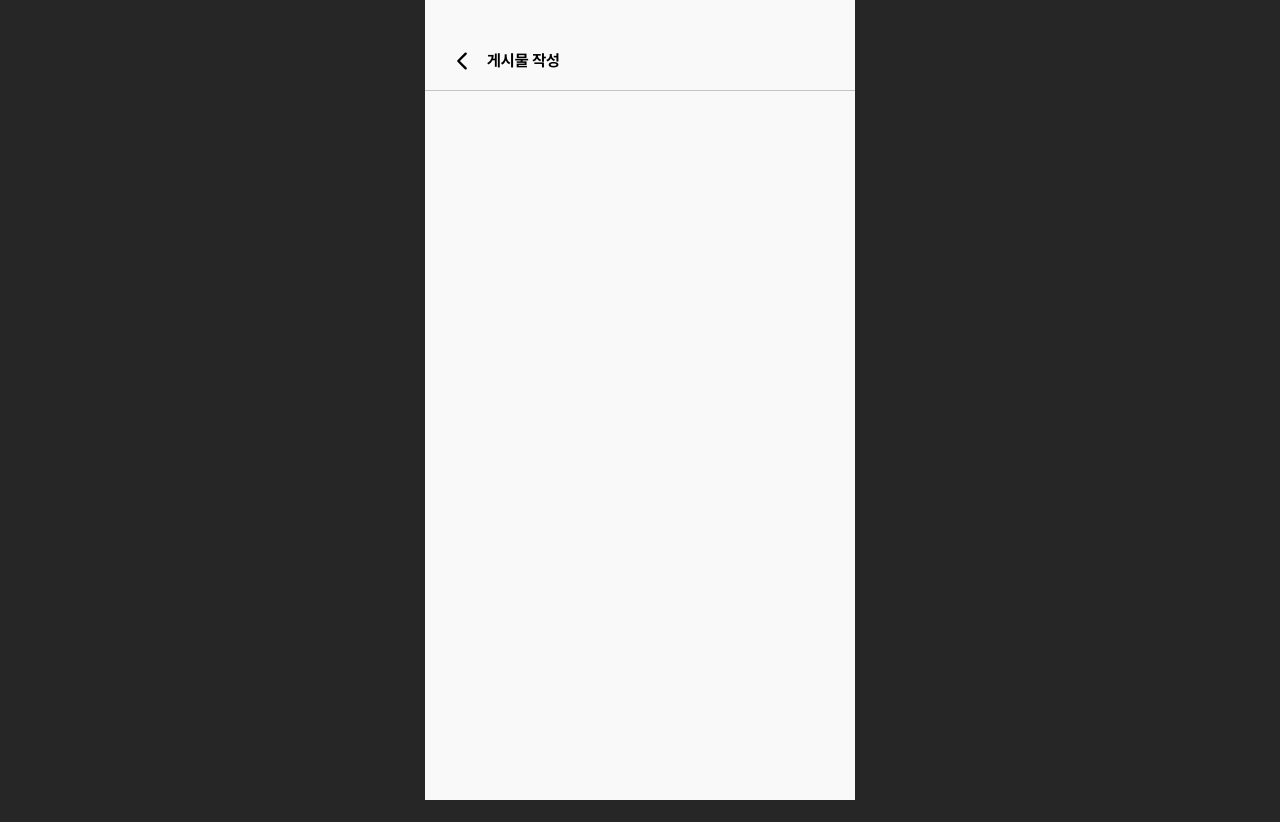
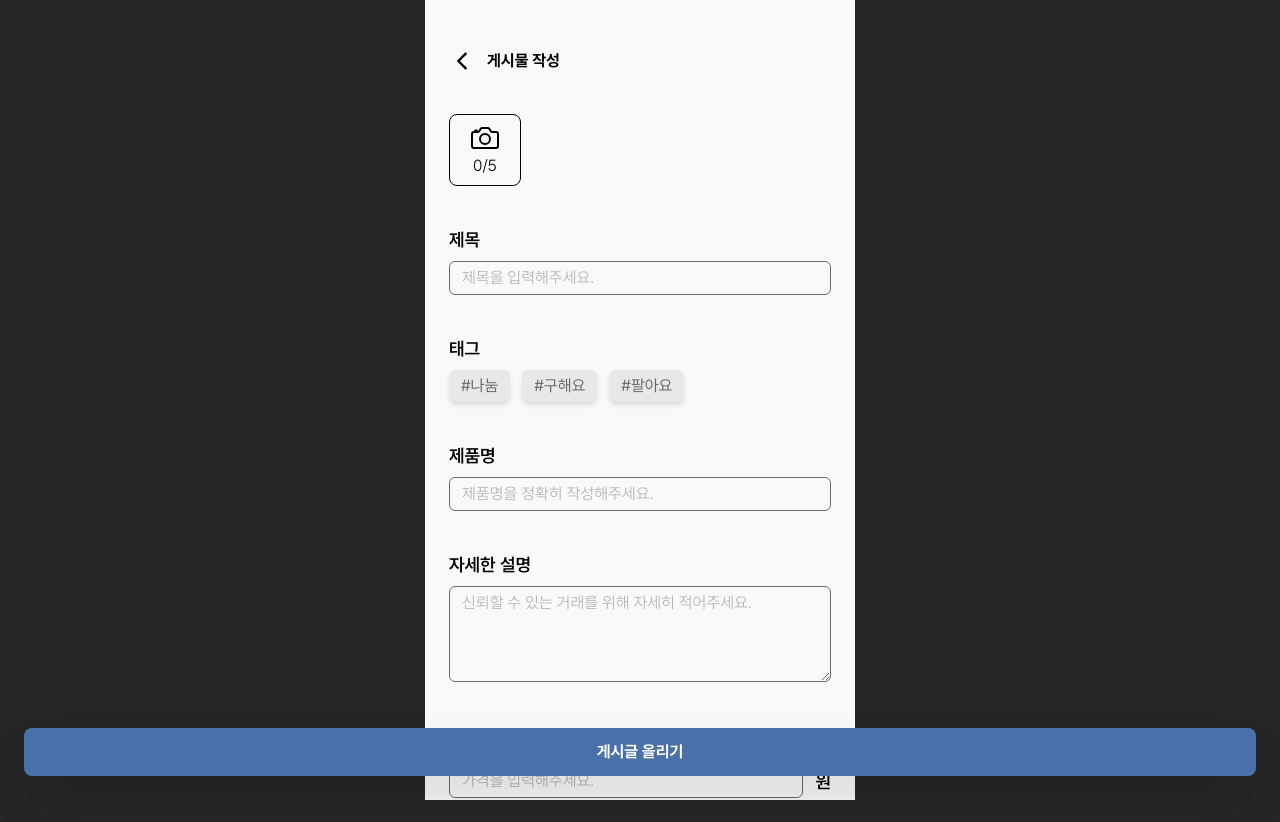
Before and after one commit to GAMONG-SABUJAK/SABUJAK_Front, a React (Vite) app: page /newpost in a window 1280 px wide. Before the commit the page ends 800 px from the top, so only its background shows below. Built offline with nearby package versions, Linux system fonts and the light colour scheme.

Commit message:
[fix]검색창 [Design]NewPost

```diff
--- a/src/pages/nearbyStockDeals/DealMain.jsx
+++ b/src/pages/nearbyStockDeals/DealMain.jsx
@@ -3,6 +3,7 @@ import { FiMapPin } from "react-icons/fi";
 import { IoChatboxEllipsesOutline } from "react-icons/io5";
 import { BsBookmark, BsBookmarkFill } from "react-icons/bs";
 import { FaPlus } from "react-icons/fa6";
+import { IoIosSearch } from "react-icons/io";
 
 import { useNavigate } from "react-router-dom";
 import { deals } from "../../data/deals";
@@ -17,6 +18,7 @@ import Header from "../../components/Header";
 export default function DealMain() {
   const navigate = useNavigate();
   const [bookmarks, setBookmarks] = useState([]);
+  const [search, setSearch] = useState("");
 
   const tagStyles = {
     나눔: "bg-[#E6ECF5] text-[#365482]",
@@ -27,6 +29,15 @@ export default function DealMain() {
   useEffect(() => {
     setBookmarks(getBookmarks());
   }, []);
+
+  const filteredDeals = deals.filter((item) => {
+    const keyword = search.toLowerCase();
+    return (
+      item.title.toLowerCase().includes(keyword) ||
+      item.tag.toLowerCase().includes(keyword) ||
+      item.location.toLowerCase().includes(keyword)
+    );
+  });
 
   const handleBookmark = (e, id) => {
     e.stopPropagation(); // 게시물 클릭 방지
@@ -44,13 +55,24 @@ export default function DealMain() {
             <p className="ml-2 text-[16px] fontBold">안양시 만안구</p>
           </>
         }
-        right={<div>검색창</div>}
+        right={
+          <div className="px-3 py-1 w-40 border-[0.1px] rounded-full text-[14px] flex items-center ">
+            <input
+              type="text"
+              placeholder="원두"
+              value={search}
+              className="outline-none w-31"
+              onChange={(e) => setSearch(e.target.value)}
+            />
+            <IoIosSearch className="flex-shrink-0" />
+          </div>
+        }
       />
 
       <div className="w-full h-[0.5px] bg-[#c4c4c4] mt-6"></div>
 
       <div className="px-6">
-        {deals.map((item) => {
+        {filteredDeals.map((item) => {
           const bookmarked = bookmarks.includes(item.id);
           const bookmarkCount = item.bookmarkCount + (bookmarked ? 1 : 0);
 
--- a/src/pages/nearbyStockDeals/NewPost.jsx
+++ b/src/pages/nearbyStockDeals/NewPost.jsx
@@ -1,8 +1,42 @@
-import React from "react";
+import React, { useRef, useState } from "react";
 import { IoChevronBack } from "react-icons/io5";
 import Header from "../../components/Header";
+import { IoCameraOutline } from "react-icons/io5";
+import { useNavigate } from "react-router-dom";
 
 export default function NewPost() {
+  const [images, setImages] = useState([]);
+  const [selectedTag, setSelectedTag] = useState(null);
+  const [price, setPrice] = useState("");
+
+  const fileInputRef = useRef(null);
+  const navigate = useNavigate();
+
+  const handleImageUpload = (e) => {
+    const files = Array.from(e.target.files);
+
+    if (images.length + files.length > 5) {
+      alert("사진은 최대 5장까지 업로드할 수 있어요!");
+      return;
+    }
+
+    const newImageUrls = files.map((file) => URL.createObjectURL(file));
+    setImages((prev) => [...prev, ...newImageUrls]);
+  };
+
+  const tagStyles = {
+    나눔: "bg-[#E6ECF5] text-[#365482]",
+    구해요: "bg-[#FFF6D8] text-[#A88600]",
+    팔아요: "bg-[#FFE5EA] text-[#B33A4B]",
+  };
+
+  const handlePriceChange = (e) => {
+    let value = e.target.value;
+    value = value.replace(/[^0-9]/g, "");
+    const formatted = value.replace(/\B(?=(\d{3})+(?!\d))/g, ",");
+    setPrice(formatted);
+  };
+
   return (
     <div className="pt-12 h-screen flex flex-col">
       <Header
@@ -20,6 +54,113 @@ export default function NewPost() {
       <div className="w-full h-[0.5px] bg-[#c4c4c4] mt-4"></div>
 
       {/* 게시글작성 */}
+      <div className="p-6 space-y-10">
+        {/* 사진 */}
+        <div className="flex space-x-4">
+          <div
+            onClick={() => fileInputRef.current.click()}
+            className="w-18 h-18 border-[0.1px] rounded-lg flex flex-col items-center justify-center cursor-pointer flex-shrink-0"
+          >
+            <IoCameraOutline size={32} />
+            <p className="fontLight">{images.length}/5</p>
+          </div>
+          <div className="flex space-x-4 overflow-x-auto max-w-[70%]">
+            <input
+              type="file"
+              accept="image/*"
+              multiple
+              ref={fileInputRef}
+              onChange={handleImageUpload}
+              className="hidden"
+            />
+
+            {/* 선택된 사진 프리뷰 */}
+            {images.map((img, index) => (
+              // <div key={index}>
+              <img
+                key={index}
+                src={img}
+                alt="preview"
+                className="w-18 h-18 object-cover rounded-lg flex-shrink-0 border-[0.1px]"
+              />
+              // </div>
+            ))}
+          </div>
+        </div>
+
+        {/* 제목 */}
+        <div className="space-y-2">
+          <p className="fontSB text-[18px]">제목</p>
+          <input
+            type="text"
+            placeholder="제목을 입력해주세요."
+            className="border-[0.1px] w-full px-3 py-1 rounded-md text-[#6a6a6a] text-[16px] fontLight "
+          />
+        </div>
+
+        {/* 태그 */}
+        <div className="space-y-2">
+          <p className="fontSB text-[18px]">태그</p>
+          <div className="flex space-x-3">
+            {["나눔", "구해요", "팔아요"].map((tag) => (
+              <div
+                key={tag}
+                onClick={() => setSelectedTag(tag)}
+                className={`px-3 py-1 rounded-md shadow-md cursor-pointer ${
+                  selectedTag === tag
+                    ? tagStyles[tag]
+                    : "bg-[#E8E8E8] text-[#6a6a6a]"
+                }`}
+              >
+                #{tag}
+              </div>
+            ))}
+          </div>
+        </div>
+
+        {/* 제품명 */}
+        <div className="space-y-2">
+          <p className="fontSB text-[18px]">제품명</p>
+          <input
+            type="text"
+            placeholder="제품명을 정확히 작성해주세요."
+            className="border-[0.1px] w-full px-3 py-1 rounded-md text-[#6a6a6a] text-[16px] fontLight "
+          />
+        </div>
+
+        {/* 자세한 설명 */}
+        <div className="space-y-2">
+          <p className="fontSB text-[18px]">자세한 설명</p>
+          <textarea
+            name=""
+            id=""
+            className="border-[0.1px] h-24 w-full px-3 py-1 rounded-md text-[#6a6a6a] text-[16px] fontLight "
+            placeholder="신뢰할 수 있는 거래를 위해 자세히 적어주세요."
+          ></textarea>
+        </div>
+
+        {/* 가격 */}
+        <div className="space-y-2">
+          <p className="fontSB text-[18px]">가격</p>
+          <div className="flex items-center space-x-3">
+            <input
+              type="text"
+              value={price}
+              onChange={handlePriceChange}
+              placeholder="가격을 입력해주세요."
+              className="border-[0.1px] w-full px-3 py-1 rounded-md text-[#6a6a6a] text-[16px] fontLight "
+            />
+            <p className="fontSB text-[18px]">원</p>
+          </div>
+        </div>
+      </div>
+
+      {/* 버튼 */}
+      <div className="fixed bottom-0 left-0 w-full px-6 pb-6">
+        <div className="bg-[#4A70A9] py-3 text-white fontBold text-center rounded-lg shadow-2xl">
+          게시글 올리기
+        </div>
+      </div>
     </div>
   );
 }
```
